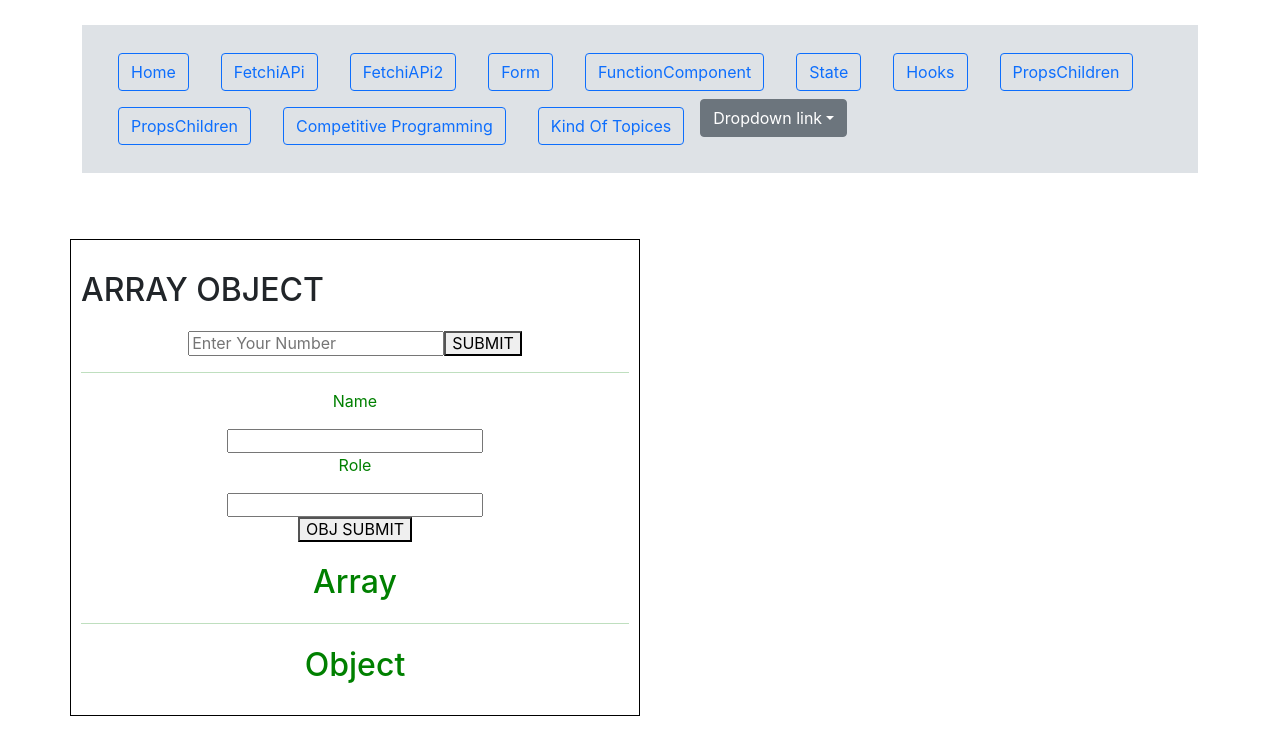
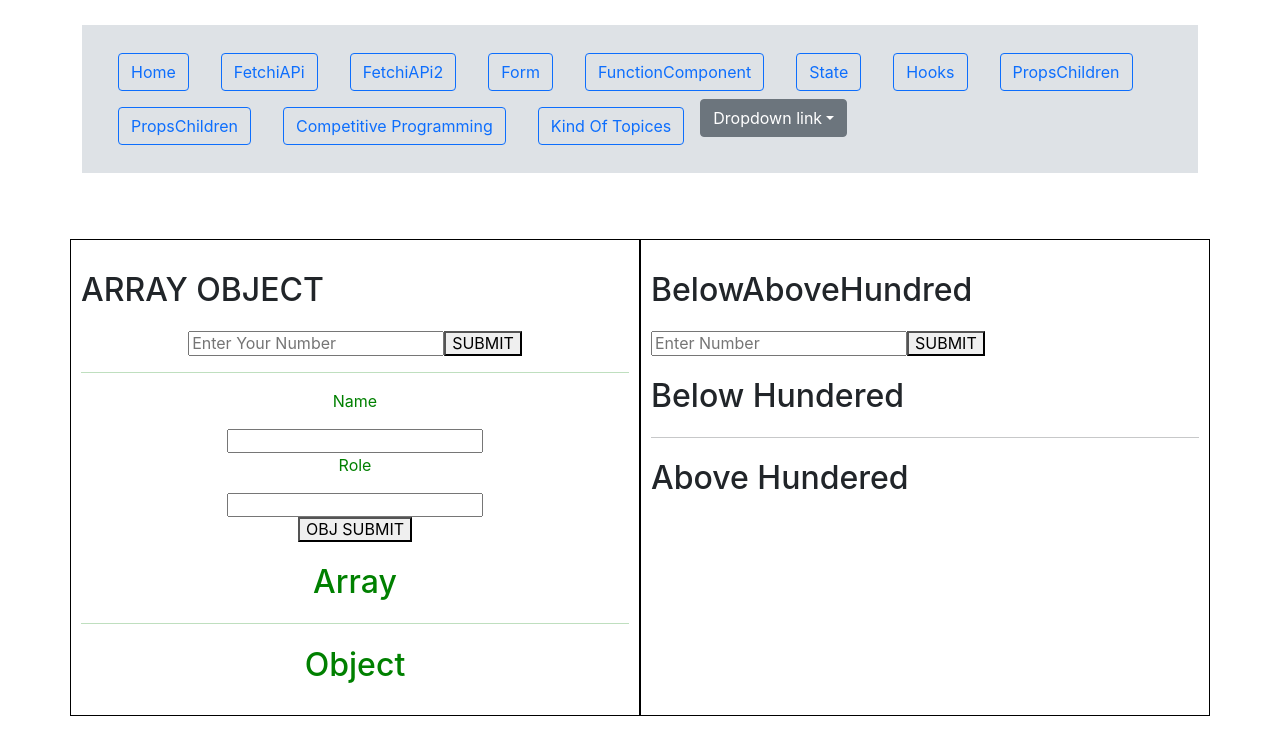
Before and after one commit to balaji1610/basic_react_new, a React (Create React App) app: page /kindOfTopices in a window 1280 px wide. Shown: the top 754 px of the page. Built offline with nearby package versions, Linux system fonts and the light colour scheme.

Commit message:
above&belowhundered

```diff
--- /dev/null
+++ b/src/Components/KindofTopices/BelowAboveHundered.jsx
@@ -0,0 +1,48 @@
+import { useState } from "react";
+export default function BelowAboveHundred() {
+  const [array, setArray] = useState([]);
+  const [afterArray, setAfterArray] = useState([]);
+
+  const OnhandleEvent = (e) => {
+    setArray(e.target.value);
+  };
+
+  const handleSubmit = () => {
+    setAfterArray((prevState) => [array, ...prevState]);
+  };
+
+  const belowHundered = () => {
+    return afterArray.filter((el) => el <= 100);
+  };
+
+  const aboveHundered = () => {
+    return afterArray.filter((el) => el >= 100);
+  };
+  return (
+    <div>
+      <input type="text" placeholder="Enter Number" onChange={OnhandleEvent} />
+      <button onClick={handleSubmit}>SUBMIT</button>
+      {/*
+      <div>
+        {afterArray.map((item) => {
+          return <div>{item}</div>;
+        })}
+      </div> */}
+
+      <div>
+        <h1>Below Hundered</h1>
+
+        {belowHundered().map((item) => {
+          return <div>{item}</div>;
+        })}
+      </div>
+      <hr />
+      <div>
+        <h1>Above Hundered</h1>
+        {aboveHundered().map((item) => {
+          return <div>{item}</div>;
+        })}
+      </div>
+    </div>
+  );
+}
--- a/src/Components/KindofTopices/miscellaneous/miscellaneousTopic.jsx
+++ b/src/Components/KindofTopices/miscellaneous/miscellaneousTopic.jsx
@@ -1,5 +1,5 @@
 import ArrayObject from "../ArratObject";
-
+import BelowAboveHundred from "../BelowAboveHundered";
 export default function miscellaneous() {
   return (
     <div>
@@ -11,7 +11,10 @@ export default function miscellaneous() {
             <ArrayObject />
           </div>
 
-          <div className="col-md-6 col-sm-6"></div>
+          <div className="col-md-6 col-sm-6 Programm_c_ui">
+            <h1>BelowAboveHundred</h1>
+            <BelowAboveHundred />
+          </div>
         </div>
       </div>
     </div>
```
